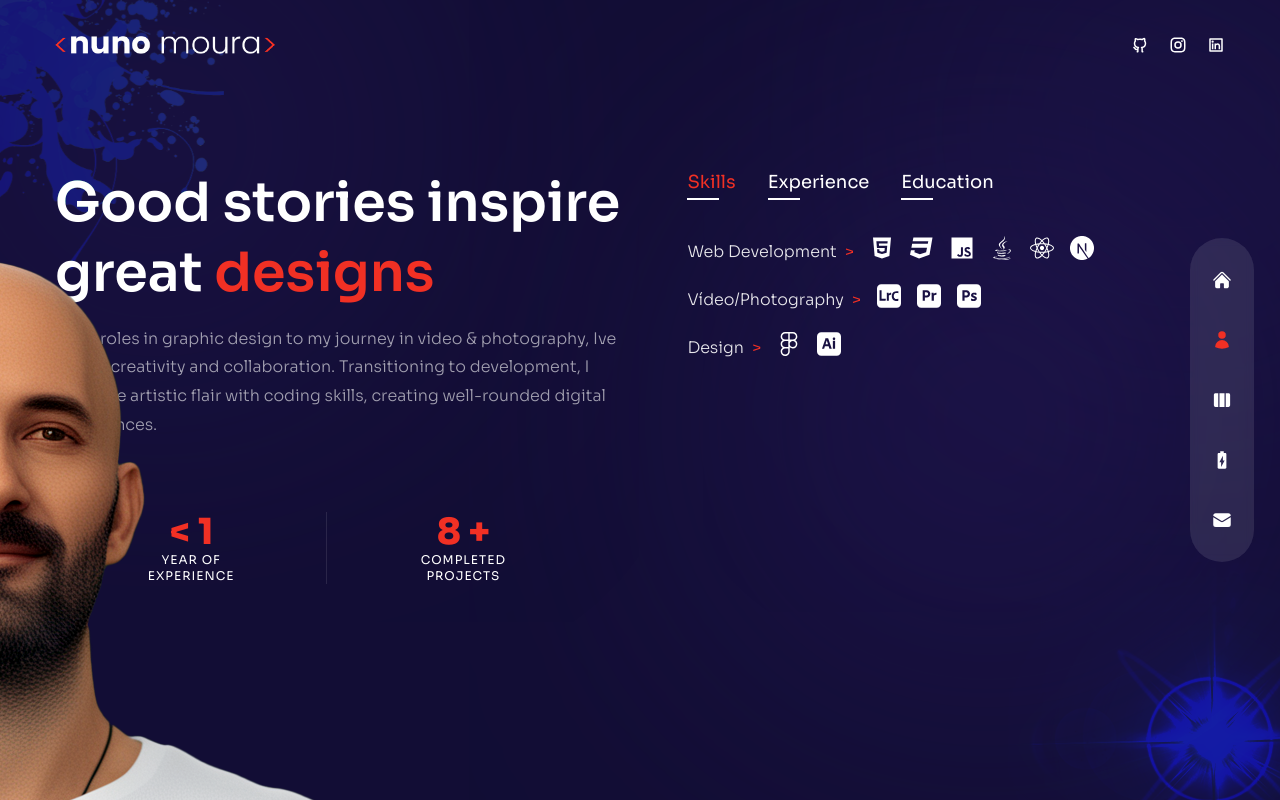
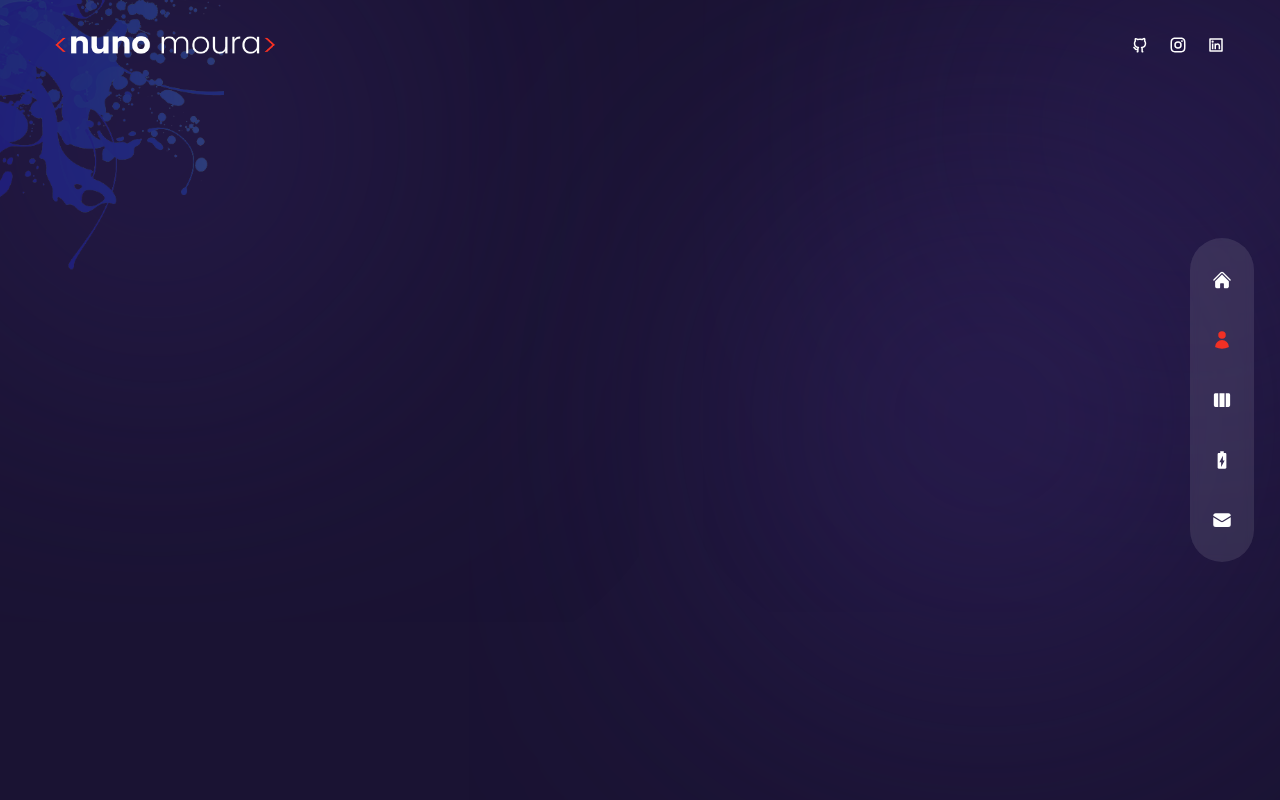
Before and after one commit to NAMoura/nunomoura---Portfolio, a Next.js app: page /about in a window 1280 px wide. Built offline with nearby package versions, Linux system fonts and the light colour scheme.

Commit message:
Update index.js

```diff
--- a/pages/about/index.js
+++ b/pages/about/index.js
@@ -1,212 +1,5 @@
-import React, { useState } from "react";
-
-//framer motion
-import { motion } from "framer-motion";
-import { fadeIn } from "../../variants";
-
-//icons
-import {
-  FaHtml5,
-  FaCss3,
-  FaJs,
-  FaReact,
-  FaJava,
-  FaFigma,
-} from "react-icons/fa";
-import { SiNextdotjs, SiAdobephotoshop, SiAdobelightroomclassic, SiAdobepremierepro, SiAdobeillustrator } from "react-icons/si";
-
-//  data
-export const aboutData = [
-  {
-    title: "skills",
-    info: [
-      {
-        title: "Web Development",
-        icons: [
-          <FaHtml5 />,
-          <FaCss3 />,
-          <FaJs />,
-          <FaJava />,
-          <FaReact />,
-          <SiNextdotjs />,
-        ],
-      },
-      {
-        title: "Vídeo/Photography",
-        icons: [ <SiAdobelightroomclassic />, <SiAdobepremierepro />, <SiAdobephotoshop />],
-      },
-      {
-        title: "Design",
-        icons: [<FaFigma />, <SiAdobeillustrator />],
-      }
-    ],
-  },
-
-  {
-    title: "experience",
-    info: [
-      {
-        title: "Video & Photography - Freelancer",
-        stage: "2022 - 2023",
-      },
-      {
-        title: "Video & Photography - Comer com Saber",
-        stage: "2021",
-      },
-      {
-        title: "Graphic Designer - Publistudio Lda",
-        stage: "2018 - 2020",
-      },
-      {
-        title: "Graphic Designer - PaçoPrint",
-        stage: "2017 - 2018",
-      },
-      {
-        title: "E-commerce Specialist - Satfiel",
-        stage: "2013 - 2016",
-      },
-    ],
-  },
-  {
-    title: "education",
-    info: [
-      {
-        title: "Junior FullStack Developer - <Academia de Código_>",
-        stage: "2023",
-      },
-      {
-        title: "Digital Design - Universidade Católica Portuguesa",
-        stage: "2015",
-      },
-      {
-        title: "PR and Communication - Instituto Politécnico da Guarda",
-        stage: "2012",
-      },
-    ],
-  },
-];
-
-//components
-import Avatar from "../../components/Avatar";
-import Burst from "../../components/Burst";
-import CountUp from "react-countup";
-
 const About = () => {
-  const [index, setIndex] = useState(0);
-  return (
-    <div className="h-full bg-primary/30 py-32 text-center xl:text-left ">
-      <Burst />
-      {/* avatar img */}
-      <motion.div
-        variants={fadeIn("right", 0.2)}
-        initial="hidden"
-        animate="show"
-        exit="hidden"
-        className="hidden xl:flex absolute -bottom-[400px] -left-[540px]"
-      >
-        <Avatar />
-      </motion.div>
-      <div className="container mx-auto h-full flex flex-col items-center xl:flex-row gap-x-6 overflow-y-auto scrollbar-none">
-        {/* text */}
-        <div className="flex-1 flex flex-col justify-center mb-4">
-          <motion.h2
-            variants={fadeIn("right", 0.2)}
-            initial="hidden"
-            animate="show"
-            exit="hidden"
-            className="h2"
-          >
-           Good stories inspire great <span className="text-accent">designs</span>
-          </motion.h2>
-          <motion.p
-            variants={fadeIn("right", 0.4)}
-            initial="hidden"
-            animate="show"
-            exit="hidden"
-            className="mas-w-[500px] mx-auto xl:mx-0 mb-6 xl:mb-12 px-2 xl:px-0"
-          >
-            From roles in graphic design to my journey in video & photography, Ive honed creativity and collaboration.
-            Transitioning to development, I combine artistic flair with coding skills, creating well-rounded digital experiences.
-          </motion.p>
-          {/* counters */}
-          <motion.div
-            variants={fadeIn("right", 0.5)}
-            initial="hidden"
-            animate="show"
-            exit="hidden"
-            className="hidden md:flex md:max-w-xl xl:max-w-none mx-auto xl:mx-0 mb-8"
-          >
-            <div className="flex flex-auto text-center xl:mr-10 mt-6">
-              {/* experience */}
-              <div className="relative flex-1 after:w-[1px] after:h-full after:bg-white/10 after:absolute after:top-0 after:right-0">
-                <div className="text-2xl xl:text-4xl font-extrabold text-accent">
-                &lt; <CountUp start={0} end={1} duration={10} />
-                </div>
-                <div className="text-xs mx-auto uppercase tracking-[1px] loading-[1.4] max-w-[100px]">
-                  Year of experience
-                </div>
-              </div>
-              <div className="relative flex-1">
-                <div className="text-2xl xl:text-4xl font-extrabold text-accent">
-                  <CountUp start={0} end={8} duration={5} /> +
-                </div>
-                <div className="text-xs mx-auto uppercase tracking-[1px] loading-[1.4] max-w-[100px]">
-                  Completed projects
-                </div>
-              </div>
-            </div>
-          </motion.div>
-        </div>
-        {/* info */}
-        <motion.div
-          variants={fadeIn("left", 0.4)}
-          initial="hidden"
-          animate="show"
-          exit="hidden"
-          className="flex flex-col w-full xl:max-w-[48%] h-[480px] mt-4 lg:pl-6"
-        >
-          <div className="flex gap-x-4 xl:gap-x-8 mx-auto xl:mx-0 mb-4">
-            {aboutData.map((item, itemIndex) => {
-              return (
-                <div
-                  key={itemIndex}
-                  className={`${
-                    index === itemIndex &&
-                    "text-accent after:w-[100% after:transition-all after:duration-300"
-                  }
-                  cursor-pointer capitalize xl:text-lg relative after:w-8 after:h-[2px] after:bg-white after:absolute after:-bottom-1 after:left-0`}
-                  onClick={() => setIndex(itemIndex)}
-                >
-                  {item.title}
-                </div>
-              );
-            })}
-          </div>
-          <div className="py-2 xl:py-6 flex flex-col gap-y-2 xl:gap-y-4 items-center xl:items-start ">
-            {aboutData[index].info.map((item, itemIndex) => {
-              return (
-                <div
-                  key={itemIndex}
-                  className="flex-1 flex flex-col md:flex-row max-w-max gap-x-2 items-center text-white/60 "
-                >
-                  {/* title */}
-                  <div className="font-light mb-2 md:mb-0 text-white/90">{item.title}</div>
-                  <div className="hidden md:flex text-accent">&gt;</div>
-                  <div>{item.stage}</div>
-                  <div className="flex gap-x-4 mb-2">
-                    {/* îcons */}
-                    {item.icons?.map((icon, itemIndex) => {
-                      return <div key={itemIndex} className="text-2xl text-white">{icon}</div>;
-                    })}
-                  </div>
-                </div>
-              );
-            })}
-          </div>
-        </motion.div>
-      </div>
-    </div>
-  );
-};
+    <div></div>
+}
 
 export default About;
```
